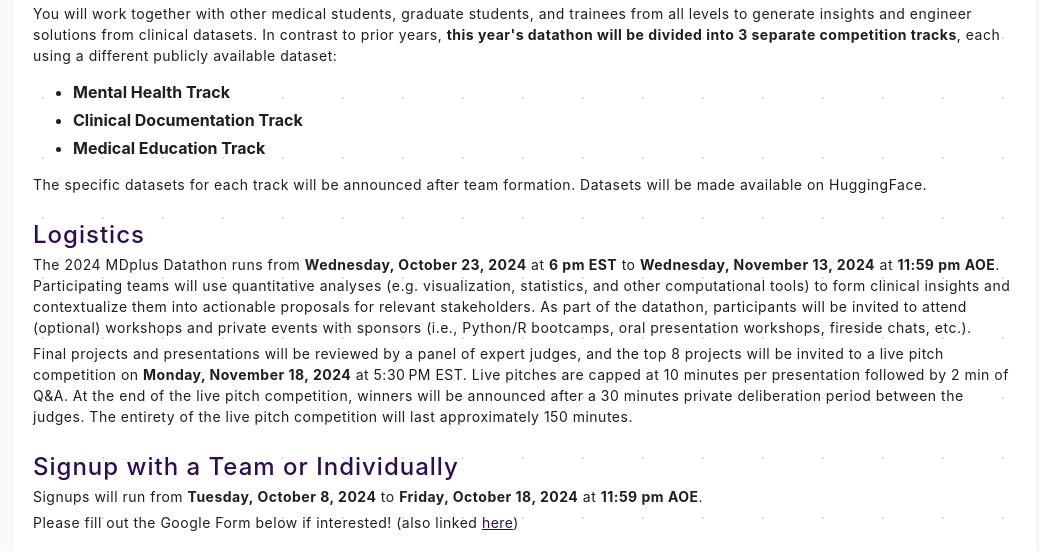
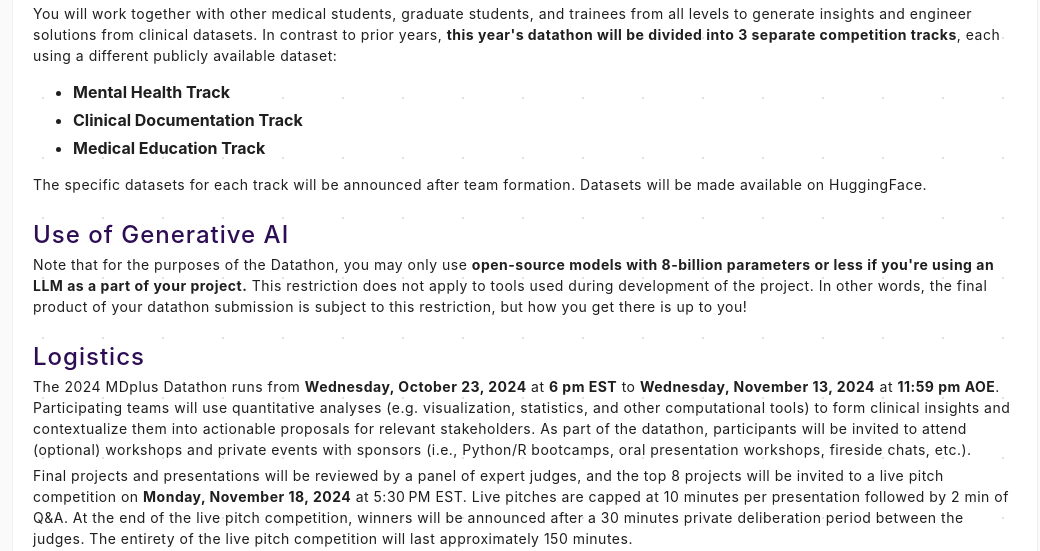
Before and after one commit to MDplusOfficial/MDplusDSAI, a Flask app: page /datathon/2024 in a window 1280 px wide. Shown: the part 352-903 px from the top of the page, without its empty margins (115-1155 px from the left). Run offline with Flask 2, Linux system fonts and the light colour scheme; some libraries are stand-ins or nearby versions; grey boxes are pictures that could not be loaded.

Commit message:
Add restriction on LLM use

```diff
--- a/app/templates/datathon2024.html
+++ b/app/templates/datathon2024.html
@@ -93,8 +93,20 @@
 
     <p class="info">
       The specific datasets for each track will be announced after team
-      formation. Datasets will be made available on
-      HuggingFace.
+      formation. Datasets will be made available on HuggingFace.
+    </p>
+
+    <h2>Use of Generative AI</h2>
+
+    <p class="info">
+      Note that for the purposes of the Datathon, you may only use
+      <strong
+        >open-source models with 8-billion parameters or less if you're using an
+        LLM as a part of your project.</strong
+      >
+      This restriction does not apply to tools used during development of
+      the project. In other words, the final product of your datathon submission
+      is subject to this restriction, but how you get there is up to you!
     </p>
 
     <h2>Logistics</h2>
@@ -113,11 +125,11 @@
     <p class="info">
       Final projects and presentations will be reviewed by a panel of expert
       judges, and the top 8 projects will be invited to a live pitch competition
-      on <strong>{{judgement_day}}</strong> at 5:30 PM EST. Live pitches are capped at 10 minutes
-      per presentation followed by 2 min of Q&A. At the end of the live pitch
-      competition, winners will be announced after a 30 minutes private
-      deliberation period between the judges. The entirety of the live pitch
-      competition will last approximately 150 minutes.
+      on <strong>{{judgement_day}}</strong> at 5:30 PM EST. Live pitches are
+      capped at 10 minutes per presentation followed by 2 min of Q&A. At the end
+      of the live pitch competition, winners will be announced after a 30
+      minutes private deliberation period between the judges. The entirety of
+      the live pitch competition will last approximately 150 minutes.
     </p>
 
     <h2>Signup with a Team or Individually</h2>
@@ -165,8 +177,8 @@
       </li>
 
       <li>
-        <strong>{{judgement_day}}</strong>: Finalist presentations in live
-        pitch competition
+        <strong>{{judgement_day}}</strong>: Finalist presentations in live pitch
+        competition
       </li>
     </ul>
 
@@ -401,16 +413,18 @@
     <h3>I have additional questions? Who can I reach out to?</h3>
     <p class="info">
       Send us an email or DM us via Slack! The best folks to reach out are the
-      co-directors of data science and AI, <b class="purple">Emily Leventhal</b>, <b class="purple">Michael Yao</b> (<a
-        href="mailto:michael@mdplusplus.org"
+      co-directors of data science and AI,
+      <b class="purple">Emily Leventhal</b>,
+      <b class="purple">Michael Yao</b> (<a href="mailto:michael@mdplusplus.org"
         >email</a
-      >), or <b class="purple">Lawrence Huang</b>. We&apos;re happy to answer any questions from signing up for the
-      datathon to technical questions during the event.
+      >), or <b class="purple">Lawrence Huang</b>. We&apos;re happy to answer
+      any questions from signing up for the datathon to technical questions
+      during the event.
     </p>
 
     <h2>Partners</h2>
 
-    <p class="info"> Coming soon! </p>
+    <p class="info">Coming soon!</p>
 
     <h2>Previous Datathons</h2>
 
```
